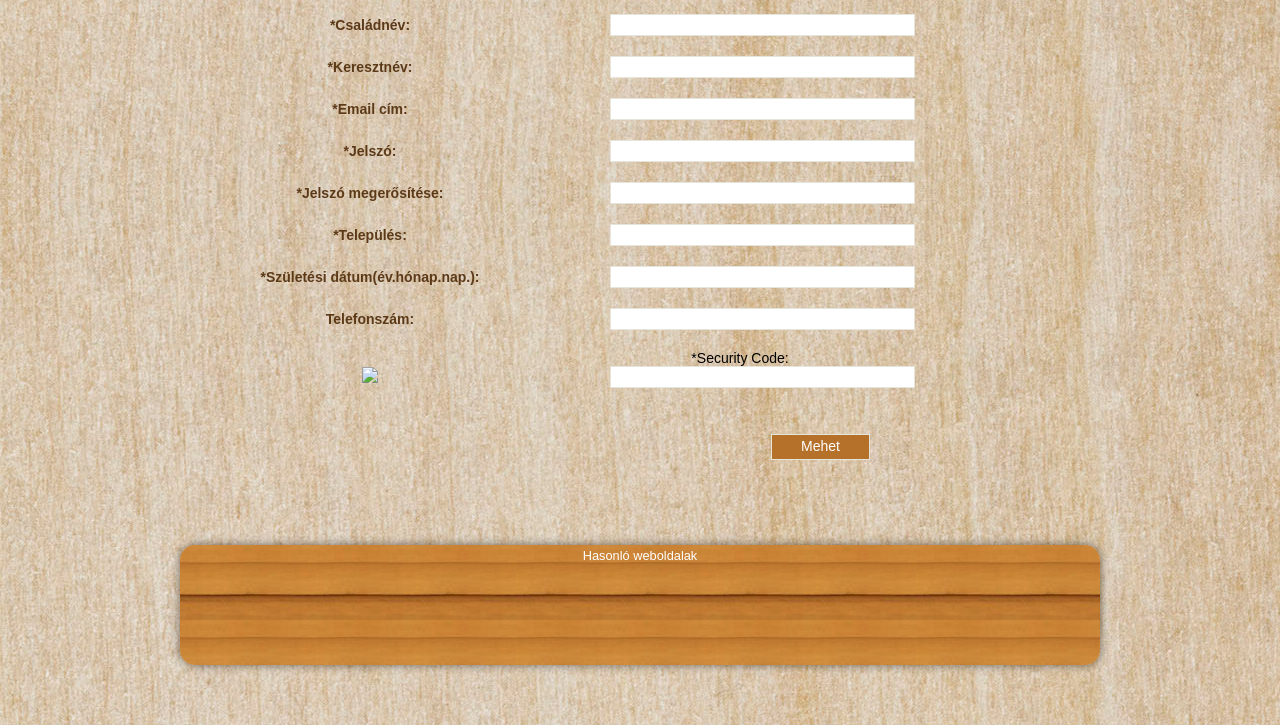
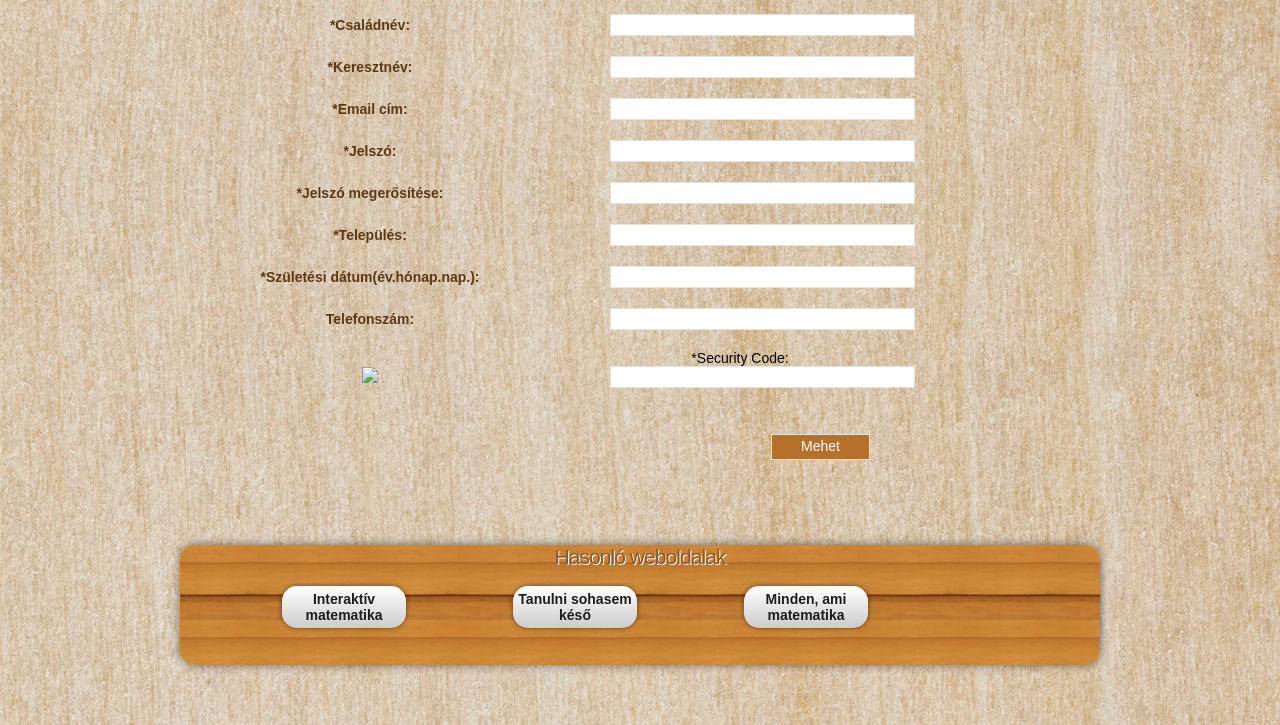
Before and after one commit to tasfe/web-testing, a PHP site: page /php/regisztracio/regisztracio.php in a window 1280 px wide. Shown: the part 557-1282 px from the top of the page. Run offline with PHP 8.4, Linux system fonts and the light colour scheme.

Commit message:
hasonlo oldalak

```diff
--- a/web-testing/regisztracio/regisztracio.php
+++ b/web-testing/regisztracio/regisztracio.php
@@ -104,7 +104,26 @@
     <br></br>
 
     <div id="content_grey">
-      <p>Hasonló weboldalak</p>
+      <h2>Hasonló weboldalak</h2>
+      <table align="center">
+      <tr>
+      	<td>
+      		<div class="readmore">
+		  		<a href="http://realika.educatio.hu/ctrl.php/unregistered/preview/coursecs?c=43&pbka=0&pbk=%2Fctrl.php%2Funregistered%2Fcourses">Interaktív matematika</a>
+			</div><!--close readmore-->
+		</td>
+		<td>
+      		<div class="readmore">
+		  		<a href="http://www.ementor.hu/?q=node/39">Tanulni sohasem késő</a>
+			</div><!--close readmore-->
+		</td>
+		<td>
+      		<div class="readmore">
+		  		<a href="http://www.mathematika.hu/news.php">Minden, ami matematika</a>
+			</div><!--close readmore-->
+		</td>
+	  </tr>
+	  </table>
 	  <br style="clear:both"/>
     </div><!--close content_grey-->
 
```
